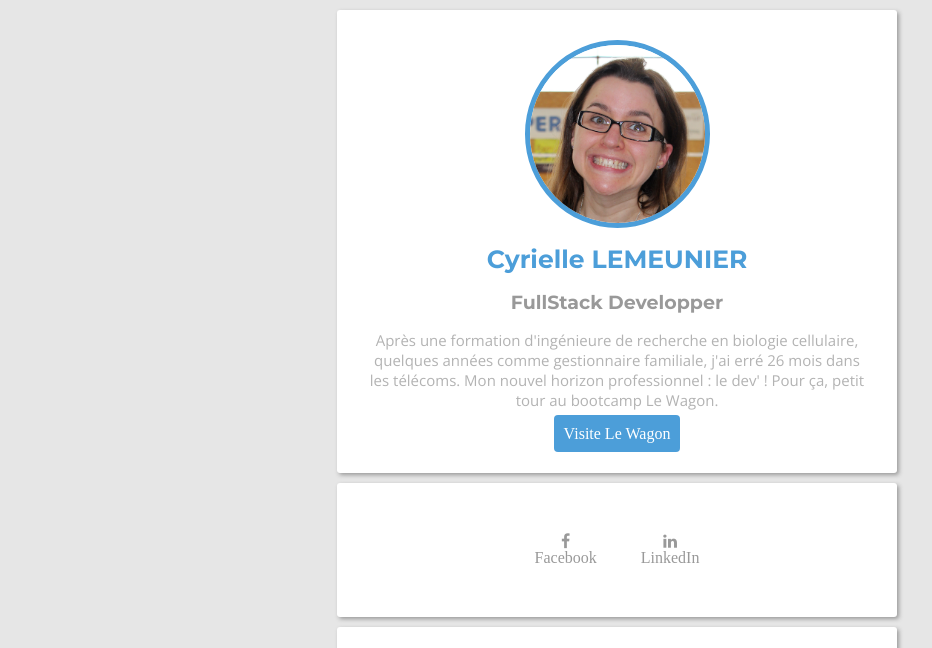
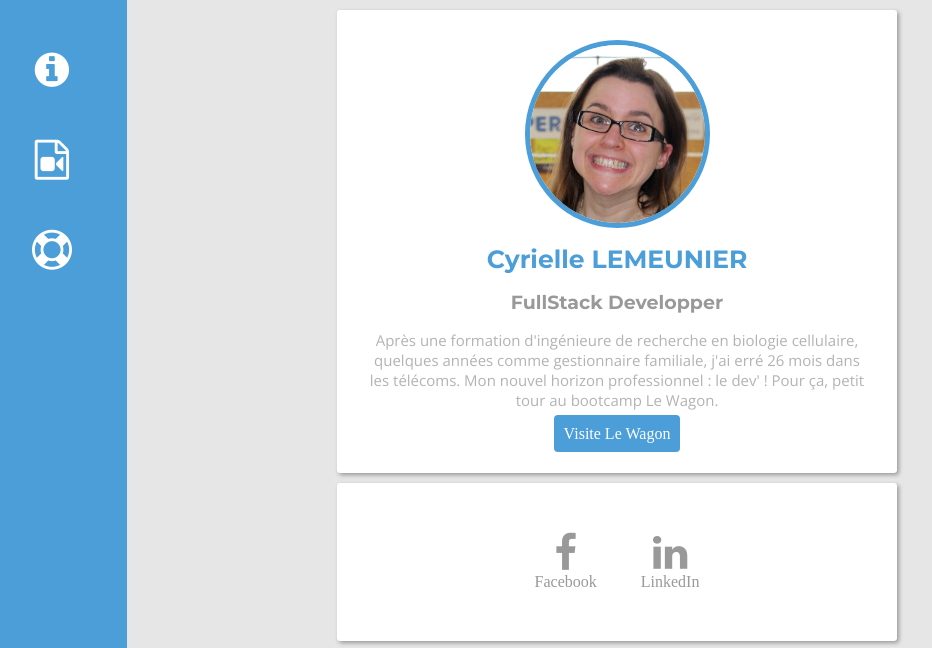
Before and after one commit to CyLemeunier/profile, a plain HTML site: page index.html in a window 1280 px wide. Shown: the top 648 px of the page, without its empty margins (23-955 px from the left). Drawn offline with nearby package versions, Linux system fonts and the light colour scheme.

Commit message:
New sidebar

```diff
--- a/index.html
+++ b/index.html
@@ -1,15 +1,40 @@
 <html>
+  <head>
+    <meta charset="utf-8">
+    <title>Basic info</title>
 
-<head>
-  <meta charset="utf-8"></meta>
-  <title>Cyrielle Lemeunier</title>
-  <link href='https://fonts.googleapis.com/css?family=Montserrat:400,700|Open+Sans:400,300,700' rel='stylesheet' type='text/css'>
-  <link rel="stylesheet" href="https://maxcdn.bootstrapcdn.com/font-awesome/4.6.1/css/font-awesome.min.css">
-  <link rel="stylesheet" href="style.css">
-</head>
+    <!-- Google fonts -->
+    <link rel="stylesheet" href="http://fonts.googleapis.com/css?family=Open+Sans:400,300,700|Montserrat:400,700">
 
-<body>
-  <div class="card-white text-center">
+    <!-- Fontawesome -->
+    <link href="http://maxcdn.bootstrapcdn.com/font-awesome/4.2.0/css/font-awesome.min.css" rel="stylesheet">
+
+    <!-- Your style -->
+    <link rel="stylesheet" href="style.css">
+  </head>
+  <body>
+    <div id="sidebar">
+      <ul>
+        <li>
+          <a href="http://cylemeunier.github.io/profile/">
+            <i class="fa fa-info-circle"></i>
+          </a>
+        </li>
+        <li>
+          <a href="http://www.allocine.fr/">
+            <i class="fa fa-file-video-o"></i>
+          </a>
+        </li>
+        <li>
+          <a href="http://cylemeunier.github.io/profile/#footer">
+            <i class="fa fa-life-ring"></i>
+          </a>
+        </li>
+      </ul>
+    </div>
+    <div id="content">
+      <!-- your page content here -->
+    <div class="card-white text-center">
     <img src="images/cyrielle.png" alt="Cyrielle" class="img-circle">
     <h1>
       Cyrielle LEMEUNIER
@@ -70,11 +95,11 @@
     </table>
 
   </div>
-   <div class="card-white text-center">
+   <div class="card-white text-center" id="footer">
     <p>
       Cette page a été codée durant ma formation <a href="https://www.lewagon.com/program" target="_blank" id="color-grey">FullStack @LeWagon</a>.
     </p>
   </div>
-</body>
-
+    </div>
+  </body>
 </html>
--- a/style.css
+++ b/style.css
@@ -1,3 +1,5 @@
+/* Here goes your CSS */
+
 body {
   background-color: rgb(230, 230, 230);
 }
@@ -95,6 +97,13 @@ a:hover {
   color: white;
 }
 
+.fa {
+    display: inline-block;
+    font: normal normal normal 14px/1 FontAwesome;
+    font-size: 40px;
+    text-rendering: auto;
+}
+
 #h2-blue {
   color: rgb(76, 158, 217);
 }
@@ -102,3 +111,31 @@ a:hover {
 #color-grey {
   color: #999999;
 }
+
+#sidebar {
+  position: fixed;
+  width: 150px;
+  left: 0;
+  top: 0;
+  bottom: 0;
+  background-color: rgb(76, 158, 217);
+  text-align: center;
+}
+
+#page-content {
+  margin-left: 300px;
+}
+
+#sidebar ul {
+    list-style: none;
+    padding-left: 0px;
+}
+
+#sidebar li {
+    margin-top: 50px;
+    margin-bottom: 50px;
+}
+
+#sidebar a {
+  color : white;
+}
```
